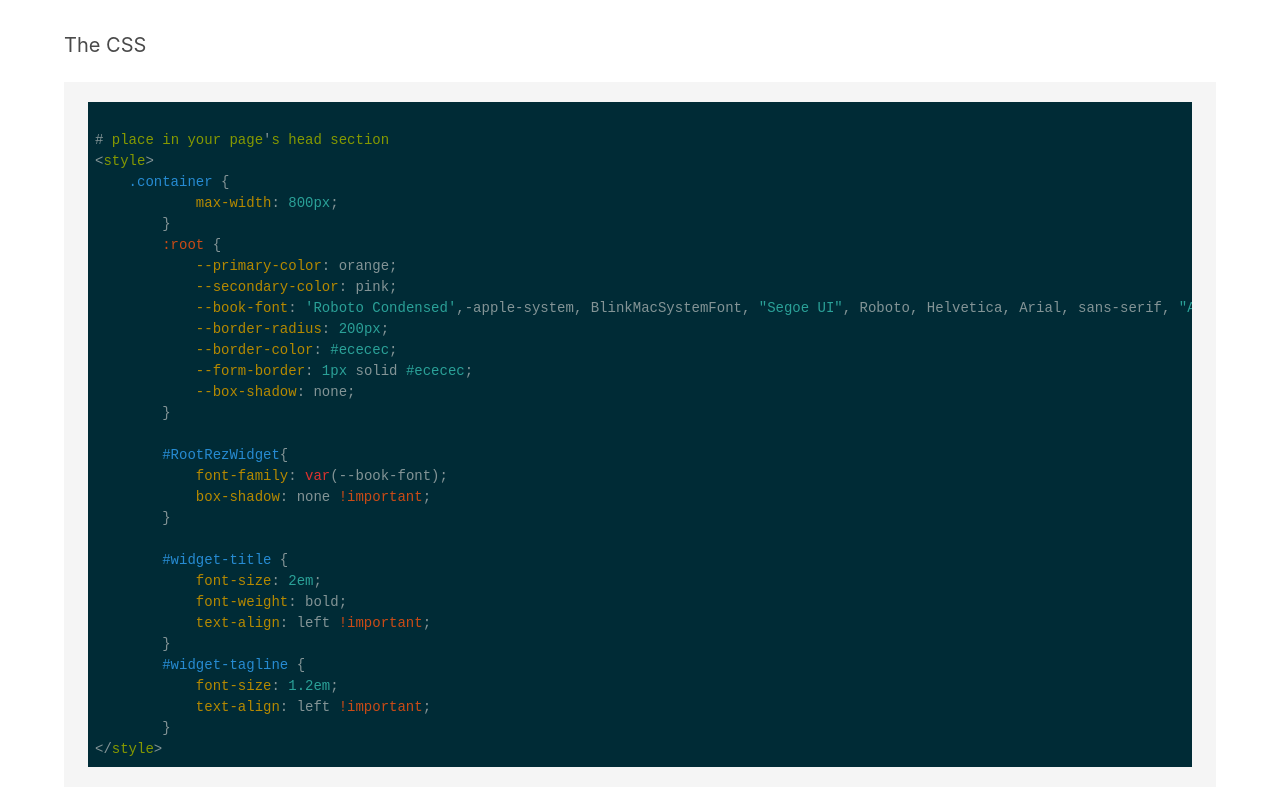
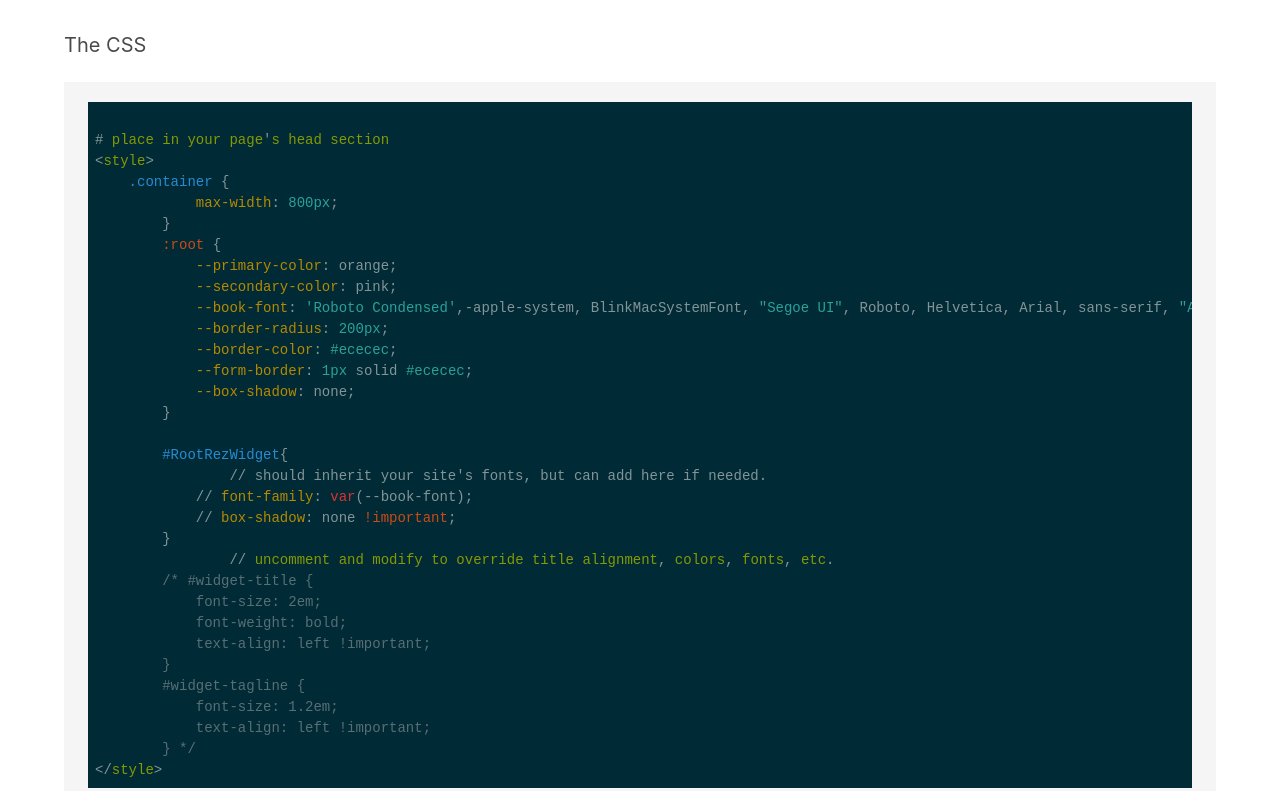
Before and after one commit to rootrezdev/book-your-stay, a website: page index.html in a window 1280 px wide. Shown: the part 859-1650 px from the top of the page. Drawn offline with nearby package versions, Linux system fonts and the light colour scheme.

Commit message:
updated visible documentation to match previous docs style

```diff
--- a/index.html
+++ b/index.html
@@ -170,11 +170,12 @@
         }
 
         #RootRezWidget{
-            font-family: var(--book-font);
-            box-shadow: none !important;
+        	// should inherit your site's fonts, but can add here if needed.
+            // font-family: var(--book-font);
+            // box-shadow: none !important;
         }
-
-        #widget-title {
+		// uncomment and modify to override title alignment, colors, fonts, etc.
+        /* #widget-title {
             font-size: 2em;
             font-weight: bold;
             text-align: left !important;
@@ -182,7 +183,7 @@
         #widget-tagline {
             font-size: 1.2em;
             text-align: left !important;
-        }
+        } */
 &lt;/style&gt;
 </code></pre>
                     <br>
```
